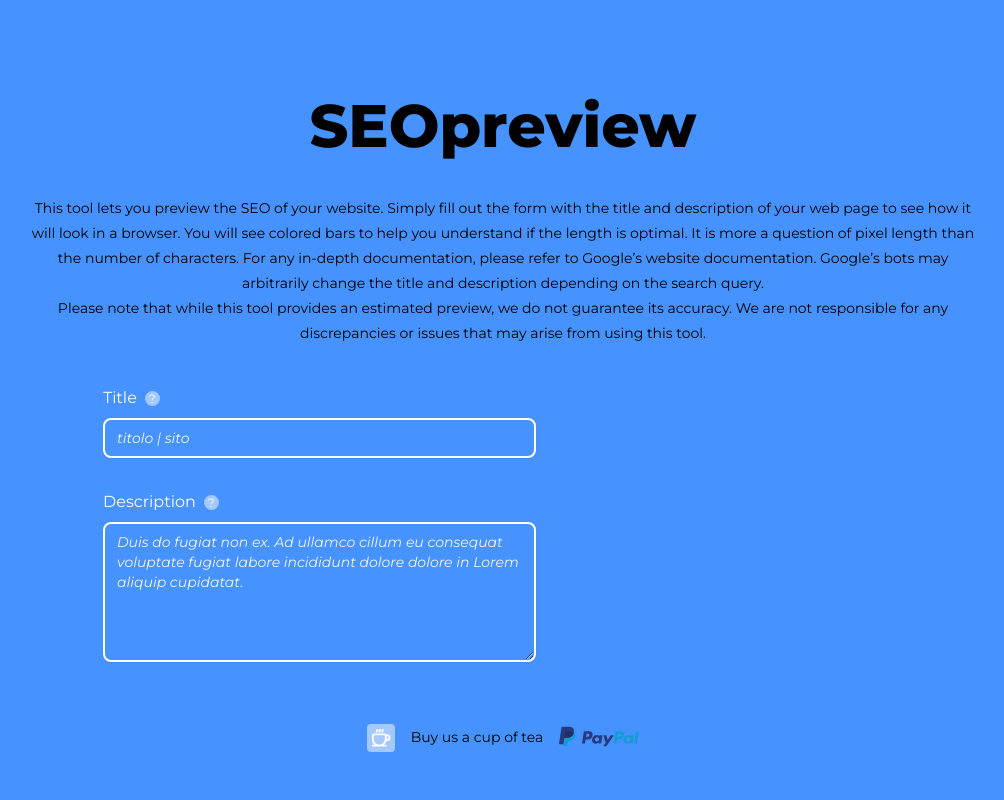
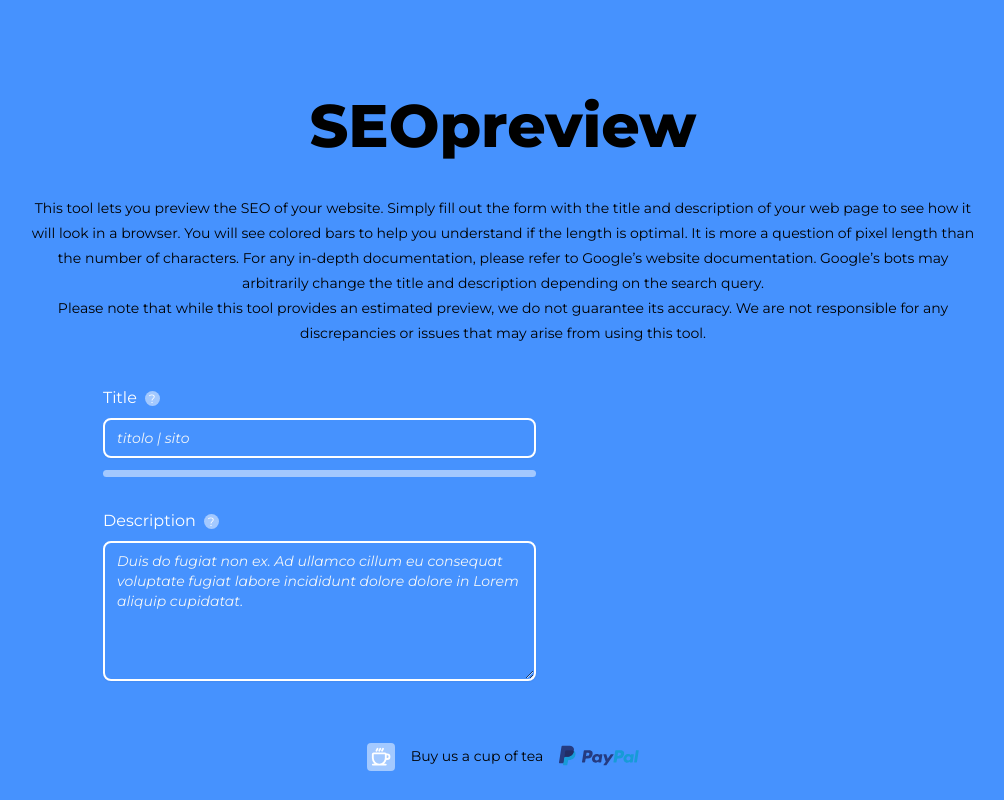
Before and after one commit to jacopo-derrico/SEO-preview, a Nuxt app: page / in a window 1280 px wide. Shown: the whole page, without its empty margins (137-1141 px from the left). Built offline with nearby package versions, Linux system fonts and the light colour scheme.

Commit message:
feat coloured bar under title for visual feedback

```diff
--- a/components/FormCard.vue
+++ b/components/FormCard.vue
@@ -9,7 +9,10 @@
                     </div>
                 </span>
             </div>
-            <input class="border-white text-sm leading-5 w-full py-2 px-3 border-2 text-white rounded-lg shadow-sm focus:outline-none focus:ring focus:border-white focus:ring-blue-500 bg-transparent placeholder:italic placeholder:text-slate-100" name="title" type="text" placeholder="titolo | sito" v-model="previewStore.titlePreview">
+            <input ref="title" class="border-white text-sm leading-5 w-full py-2 px-3 border-2 text-white rounded-lg shadow-sm focus:outline-none focus:ring focus:border-white focus:ring-blue-500 bg-transparent placeholder:italic placeholder:text-slate-100" name="title" type="text" placeholder="titolo | sito" v-model="previewStore.titlePreview">
+            <div class="h-[7px] bg-white/50 mt-3 rounded">
+                <div ref="title-val-bar" class="h-[7px] rounded" :class="titleBarColor" :style="{ width: previewStore.titlePreview.length > 0 && previewStore.titlePreview.length < 60 ? `calc(${(100 * previewStore.titlePreview.length) / 60}%)` : '100%' }"></div>
+            </div>
         </div>
         <div class="flex-col mt-8">
             <div class="mb-2 relative">
@@ -26,9 +29,23 @@
 </template>
 
 <script setup>
-import { usePreviewStore } from '~/store/preview'
+import { usePreviewStore } from '~/store/preview';
 
-const previewStore = usePreviewStore()
+const previewStore = usePreviewStore();
+
+const titleBarColor = computed(() => {
+    const classes = [];
+    // console.log(previewStore.titlePreview.length)
+    if (previewStore.titlePreview.length > 0 && previewStore.titlePreview.length <= 55) {
+        classes.push('bg-green-500');
+    } else if (previewStore.titlePreview.length > 55 && previewStore.titlePreview.length < 60){
+        classes.push('bg-yellow-500');
+    } else if (previewStore.titlePreview.length >= 60){
+        classes.push('bg-red-500');
+    }
+
+    return classes;
+});
 
 </script>
 
```
